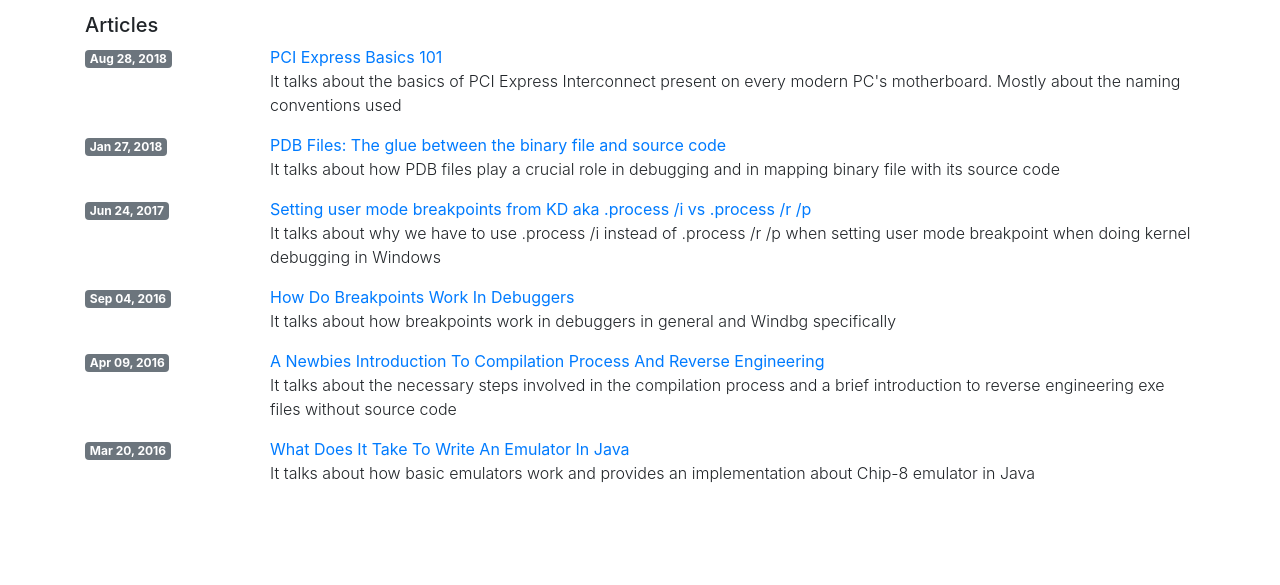
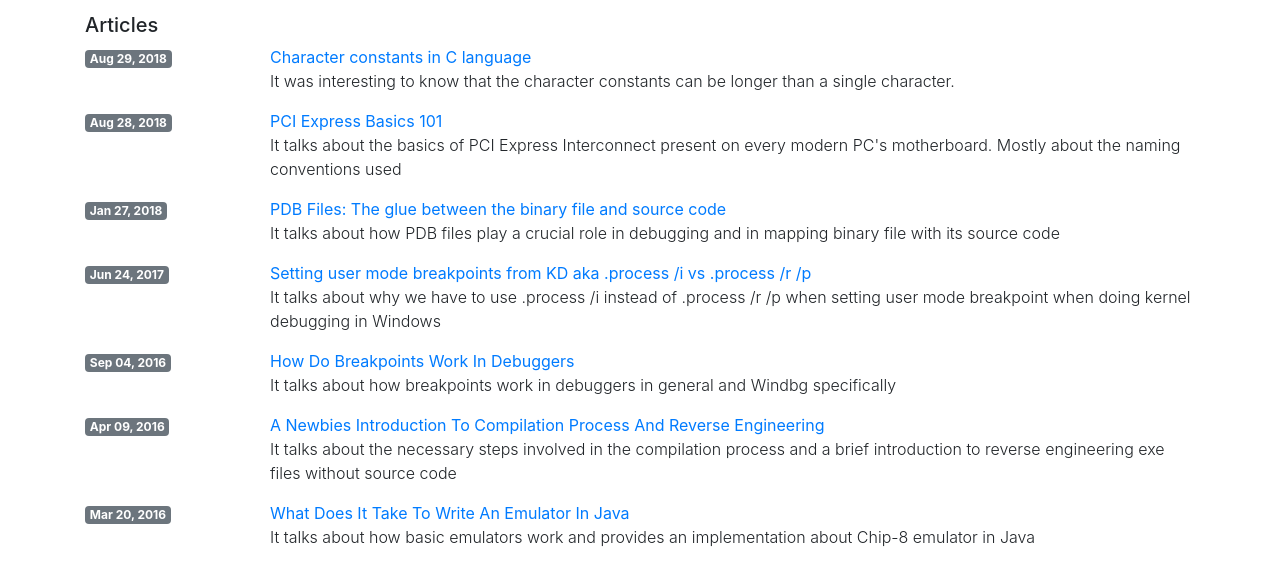
Before and after one commit to srikanth40/Website, a plain HTML site: page index.html in a window 1280 px wide. Shown: the part 59-644 px from the top of the page. Drawn offline with Linux system fonts and the light colour scheme.

Commit message:
Character-constants-in-C-Language
Signed-off-by: Vineel Kovvuri <vineel.kovvuri@gmail.com>

```diff
--- a/index.html
+++ b/index.html
@@ -26,6 +26,21 @@
                 <div class="col">
                     <h5>Articles</h5>
                     <div class="container">
+                        <div class="row">
+                            <div class="pl-0 col-md-2 col-sm-12">
+                                <span class="badge badge-secondary">Aug 29, 2018</span>
+                            </div>
+                            <div class="col-md-10 col-sm-12">
+                                <div class="row">
+                                    <a href="txts/Character-constants-in-C-Language.txt" target=_blank> Character constants in C language </a>
+                                </div>
+                                <div class="row">
+                                    <p class="font-weight-light">
+                                        It was interesting to know that the character constants can be longer than a single character.
+                                    </p>
+                                </div>
+                            </div>
+                        </div>
                         <div class="row">
                             <div class="pl-0 col-md-2 col-sm-12">
                                 <span class="badge badge-secondary">Aug 28, 2018</span>
```
Also changed, not shown: txts/Character-constants-in-C-Language.txt (added).
